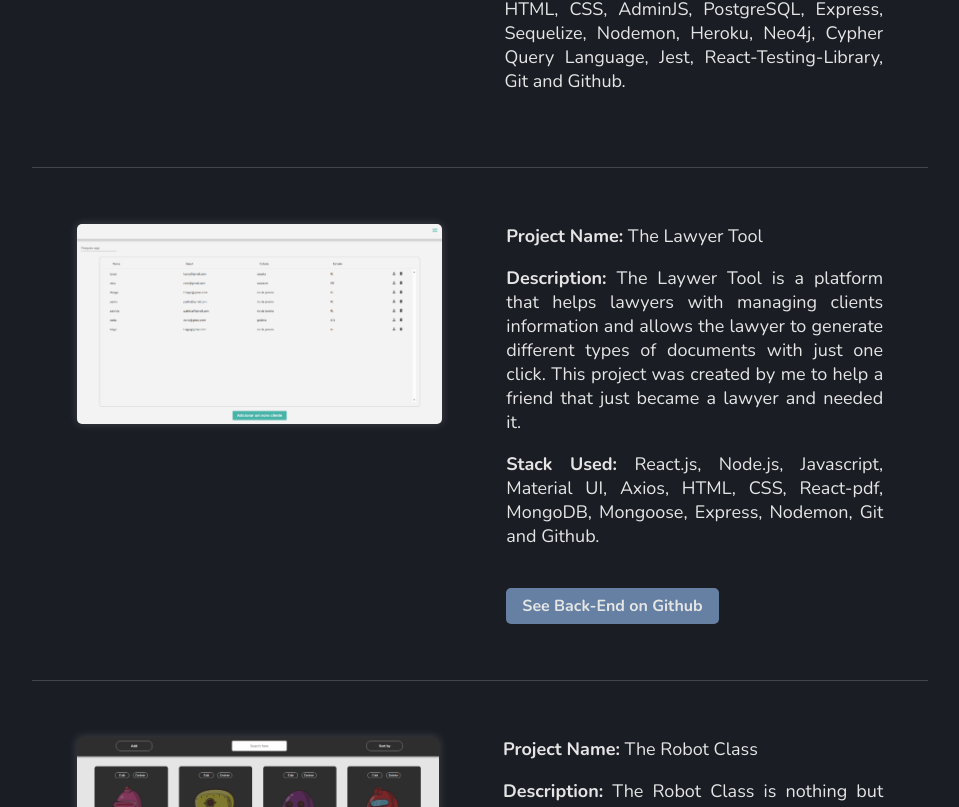
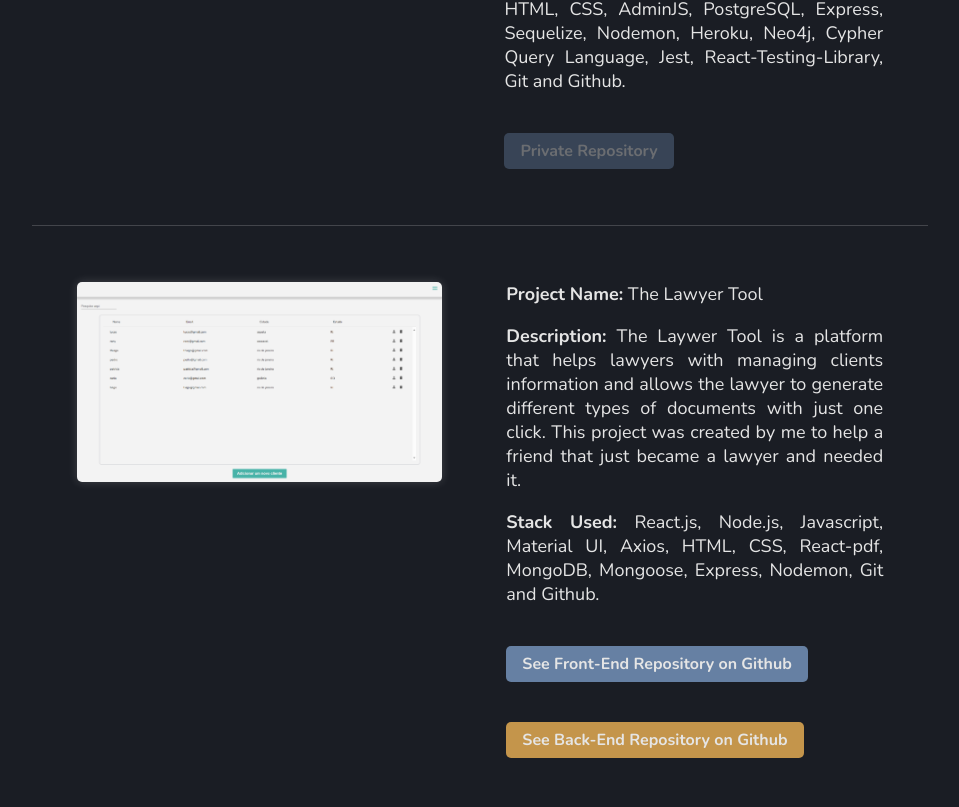
Before and after one commit to dev-LucasOliveira/portfolio, a Vue app: page / in a window 1280 px wide. Shown: the part 1833-2640 px from the top of the page, without its empty margins (160-1119 px from the left). Built offline with nearby package versions, Linux system fonts and the light colour scheme.

Commit message:
update: updated project section to include backend repository

```diff
--- a/src/components/ProjectsComponent/ProjectsComponent.vue
+++ b/src/components/ProjectsComponent/ProjectsComponent.vue
@@ -4,13 +4,15 @@
     <div v-for="(project, index) in projects" v-bind:key="project.title">
       <div>
         <div>
-          <a v-bind:href="project.frontUrl" target="_blank"><img v-bind:src="project.image" v-bind:alt="project.title" v-bind:height="200"></a>
+          <a v-bind:href="project.website" target="_blank"><img v-bind:src="project.image" v-bind:alt="project.title" v-bind:height="200"></a>
         </div>
         <div>
           <p><b>Project Name:</b> {{ project.title }}</p>
           <p><b>Description:</b> {{ project.description }}</p>
           <p><b>Stack Used:</b> {{ project.stack }}</p>
-          <a v-if="project.backUrl" v-bind:href="project.backUrl" target="_blank"><p><b>See Back-End on Github</b></p></a>
+          <a v-if="project.frontUrl" v-bind:href="project.frontUrl" target="_blank" id="front-button"><p><b>See Front-End Repository on Github</b></p></a>
+          <a v-if="!project.frontUrl" target="_blank" id="disabled-button"><p><b>Private Repository</b></p></a>
+          <a v-if="project.backUrl" v-bind:href="project.backUrl" target="_blank" id="back-button"><p><b>See Back-End Repository on Github</b></p></a>
         </div>
       </div>
       <hr v-if=" index < projects.length - 1">
@@ -28,13 +30,16 @@
             title: 'The Omnivore',
             description: 'The Omnivore is a community for insiders where chefs, somms & mixologists from our Napa Valley & SF restaurants riff on new creations and special events we’re hosting. This is the official client description I have been working to for the last year as a Full-Stack Engineer.',
             stack: 'React.js, Node.js, Javascript, Typescript, Redux-Saga, Material UI, Axios, HTML, CSS, AdminJS, PostgreSQL, Express, Sequelize, Nodemon, Heroku, Neo4j, Cypher Query Language, Jest, React-Testing-Library, Git and Github.',
-            frontUrl: 'https://www.theomnivore.co/',
+            website: 'https://www.theomnivore.co/',
+            frontUrl: null,
+            backUrl: null,
           },
           {
             image: 'lawApp.png',
             title: 'The Lawyer Tool',
             description: 'The Laywer Tool is a platform that helps lawyers with managing clients information and allows the lawyer to generate different types of documents with just one click. This project was created by me to help a friend that just became a lawyer and needed it.',
             stack: 'React.js, Node.js, Javascript, Material UI, Axios, HTML, CSS, React-pdf, MongoDB, Mongoose, Express, Nodemon, Git and Github.',
+            website: 'https://github.com/dev-LucasOliveira/user_db_interface',
             frontUrl: 'https://github.com/dev-LucasOliveira/user_db_interface',
             backUrl: 'https://github.com/dev-LucasOliveira/api_user_db',
           },
@@ -43,28 +48,36 @@
             title: 'The Robot Class',
             description: 'The Robot Class is nothing but my first complete CRUD with React. For the final test in the intesive front-end course we had to create an aplication using a public api (dummy json) to exercise crud, iteration and visual concepts.',
             stack: 'React.js, Javascript, HTML, CSS, Git and Github.',
+            website: 'https://react-final-project-three.vercel.app/',
             frontUrl: 'https://github.com/dev-LucasOliveira/react-final-project',
+            backUrl: null,
           },
           {
             image: 'schoolTemplate.png',
             title: 'School Template',
             description: 'This is a simple template I have created for schools in general.',
             stack: 'Javascript, HTML, CSS, Git and Github.',
-            frontUrl: 'https://dev-lucasoliveira.github.io/site-da-escola/#section1',
+            website: 'https://dev-lucasoliveira.github.io/site-da-escola/',
+            frontUrl: 'https://github.com/dev-LucasOliveira/site-da-escola',
+            backUrl: null,
           },
           {
             image: 'dailyVerse.png',
             title: 'Daily Verse',
             description: 'Daily Verse is a page where you can have access to a daily bible verse. The verse is generate by "NET Bible Web Service (API)".',
             stack: 'Vue.js, Javascript, HTML, CSS, Axios, NET Bible Web Service (API), Git and Github.',
-            frontUrl: 'https://dailybibleverse.vercel.app/',
+            website: 'https://dailybibleverse.vercel.app/',
+            frontUrl: 'https://github.com/dev-LucasOliveira/daily-bible-verse',
+            backUrl: null,
           },
           {
             image: 'myPortfolio.png',
             title: 'Lucas Oliveira | Portfolio',
             description: 'This Portfolio was created using Vue.js for study purposes. As you can see, I am very curious and love to explore new technologies, no matter what it is. By the way, I just loved to use Vue.js to create this!',
             stack: 'Vue.js, Javascript, HTML, CSS, Nodemon, Git and Github.',
-            frontUrl: '',
+            website: '',
+            frontUrl: 'https://github.com/dev-LucasOliveira/portfolio',
+            backUrl: null,
           }
         ]
       }
@@ -107,12 +120,26 @@
   }
 
   a > p {
-    background-color: #6680A3;
     width: max-content;
     font-size: 16px;
     padding: 7px 16px;
+    margin-bottom: 0;
+  }
+
+  #front-button {
     border-radius: 5px;
-    margin-bottom: 0;
+    background-color: #6680A3;
+  }
+
+  #back-button {
+    border-radius: 5px;
+    background-color: #c4954b;
+  }
+
+  #disabled-button {
+    border-radius: 5px;
+    background-color: #6680A3;
+    opacity: 0.4;
   }
 
   div > div:first-child > a {
```
